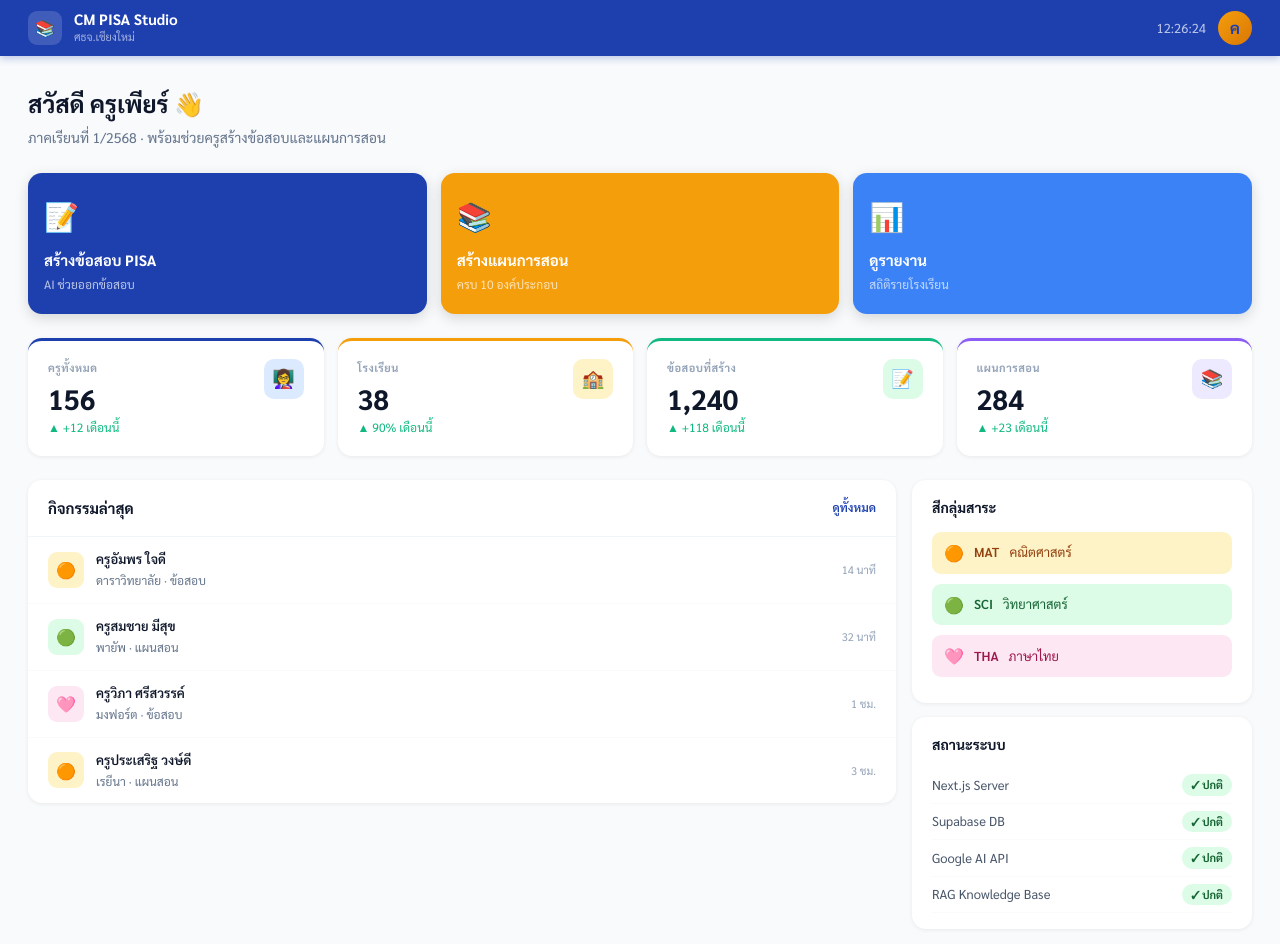
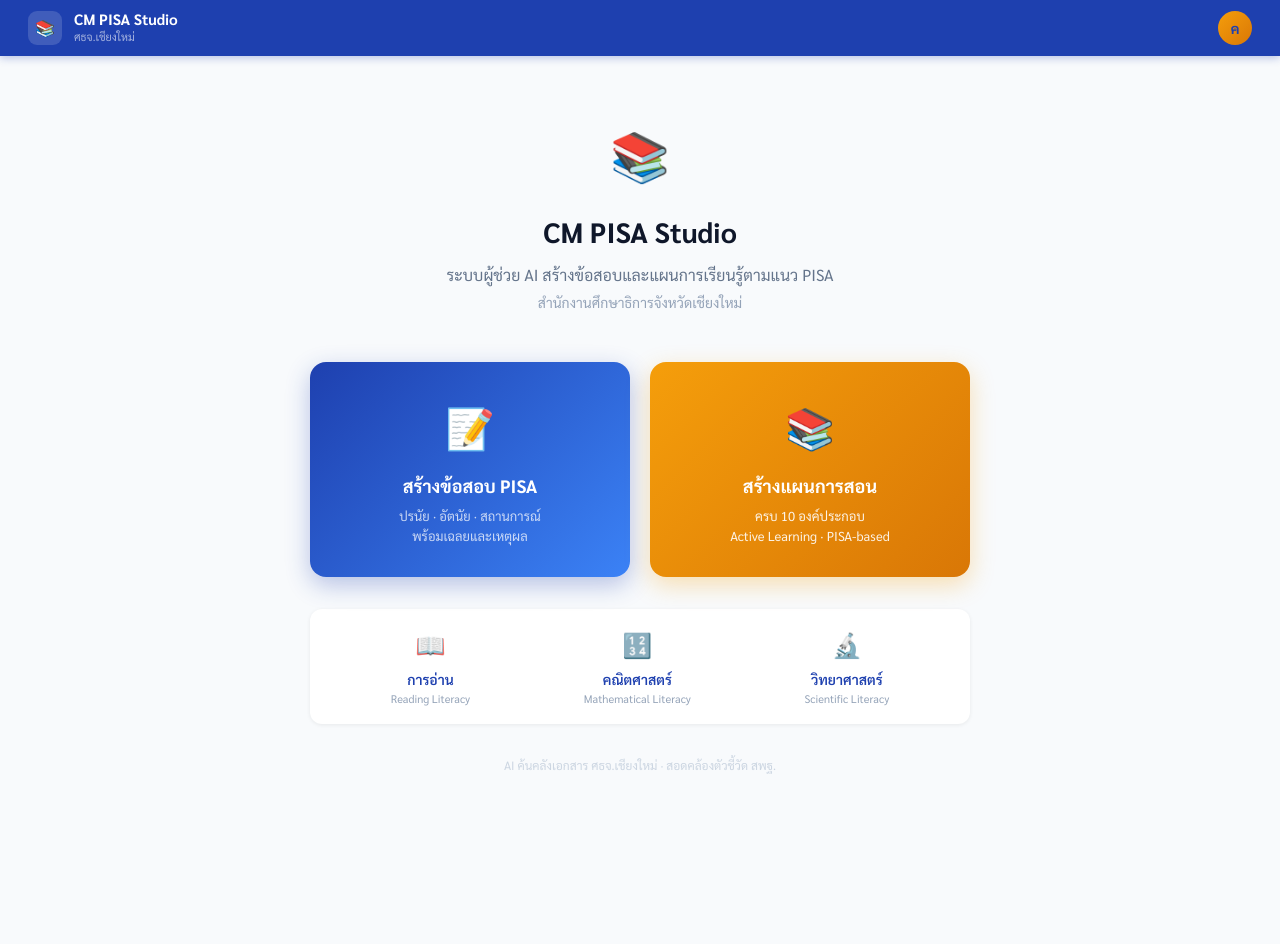
Before and after one commit to svpearsingh-ai/cm-pisa-studio, a Next.js app: page /dashboard in a window 1280 px wide. Shown: the top 944 px of the page. After the commit the page ends 835 px from the top, so only its background shows below. Built offline with nearby package versions, Linux system fonts and the light colour scheme.

Commit message:
clean dashboard teacher view

```diff
--- a/app/dashboard/page.tsx
+++ b/app/dashboard/page.tsx
@@ -1,154 +1,76 @@
-// app/dashboard/page.tsx
 'use client'
-import { useState, useEffect } from 'react'
 import { useRouter } from 'next/navigation'
-
-const SUBJECT_CONFIG = {
-  MAT: { label: 'คณิตศาสตร์', color: '#F59E0B', bg: '#FEF3C7', text: '#92400E', emoji: '🟠' },
-  SCI: { label: 'วิทยาศาสตร์', color: '#10B981', bg: '#DCFCE7', text: '#166534', emoji: '🟢' },
-  THA: { label: 'ภาษาไทย',    color: '#EC4899', bg: '#FCE7F3', text: '#9D174D', emoji: '🩷' },
-}
 
 export default function DashboardPage() {
   const router = useRouter()
-  const [time, setTime] = useState('')
-
-  useEffect(() => {
-    const update = () => {
-      const now = new Date()
-      setTime(now.toLocaleTimeString('th-TH'))
-    }
-    update()
-    const t = setInterval(update, 1000)
-    return () => clearInterval(t)
-  }, [])
-
-  const stats = [
-    { label: 'ครูทั้งหมด',    value: '156', change: '+12', icon: '👩‍🏫', color: '#1E40AF', bg: '#DBEAFE' },
-    { label: 'โรงเรียน',      value: '38',  change: '90%', icon: '🏫', color: '#F59E0B', bg: '#FEF3C7' },
-    { label: 'ข้อสอบที่สร้าง', value: '1,240', change: '+118', icon: '📝', color: '#10B981', bg: '#DCFCE7' },
-    { label: 'แผนการสอน',     value: '284', change: '+23', icon: '📚', color: '#8B5CF6', bg: '#EDE9FE' },
-  ]
-
-  const recent = [
-    { name: 'ครูอัมพร ใจดี',    school: 'ดาราวิทยาลัย',   subject: 'MAT', type: 'ข้อสอบ', time: '14 นาที' },
-    { name: 'ครูสมชาย มีสุข',   school: 'พายัพ',          subject: 'SCI', type: 'แผนสอน', time: '32 นาที' },
-    { name: 'ครูวิภา ศรีสวรรค์', school: 'มงฟอร์ต',       subject: 'THA', type: 'ข้อสอบ', time: '1 ชม.' },
-    { name: 'ครูประเสริฐ วงษ์ดี', school: 'เรยีนา',       subject: 'MAT', type: 'แผนสอน', time: '3 ชม.' },
-  ]
 
   return (
-    <div style={{ minHeight: '100vh', background: '#F8FAFC', fontFamily: 'Sarabun, sans-serif' }}>
+    <div style={{ minHeight:'100vh', background:'#F8FAFC', fontFamily:'Sarabun,sans-serif' }}>
       {/* Topbar */}
-      <div style={{ background: '#1E40AF', padding: '0 28px', display: 'flex', alignItems: 'center', justifyContent: 'space-between', height: 56, boxShadow: '0 2px 8px rgba(30,64,175,.3)' }}>
-        <div style={{ display: 'flex', alignItems: 'center', gap: 12 }}>
-          <div style={{ width: 34, height: 34, borderRadius: 9, background: 'rgba(255,255,255,.15)', display: 'flex', alignItems: 'center', justifyContent: 'center', fontSize: 16 }}>📚</div>
+      <div style={{ background:'#1E40AF', padding:'0 28px', display:'flex', alignItems:'center', justifyContent:'space-between', height:56, boxShadow:'0 2px 8px rgba(30,64,175,.3)' }}>
+        <div style={{ display:'flex', alignItems:'center', gap:12 }}>
+          <div style={{ width:34, height:34, borderRadius:9, background:'rgba(255,255,255,.15)', display:'flex', alignItems:'center', justifyContent:'center', fontSize:16 }}>📚</div>
           <div>
-            <div style={{ color: 'white', fontWeight: 700, fontSize: 15, lineHeight: 1 }}>CM PISA Studio</div>
-            <div style={{ color: 'rgba(255,255,255,.6)', fontSize: 11, marginTop: 2 }}>ศธจ.เชียงใหม่</div>
+            <div style={{ color:'white', fontWeight:700, fontSize:15, lineHeight:1 }}>CM PISA Studio</div>
+            <div style={{ color:'rgba(255,255,255,.6)', fontSize:11, marginTop:2 }}>ศธจ.เชียงใหม่</div>
           </div>
         </div>
-        <div style={{ display: 'flex', alignItems: 'center', gap: 12 }}>
-          <div style={{ color: 'rgba(255,255,255,.7)', fontSize: 13 }}>{time}</div>
-          <div style={{ width: 34, height: 34, borderRadius: '50%', background: 'linear-gradient(135deg,#F59E0B,#D97706)', display: 'flex', alignItems: 'center', justifyContent: 'center', fontWeight: 700, color: '#1E40AF', cursor: 'pointer' }}>ค</div>
+        <div style={{ display:'flex', alignItems:'center', gap:12 }}>
+          <div style={{ width:34, height:34, borderRadius:'50%', background:'linear-gradient(135deg,#F59E0B,#D97706)', display:'flex', alignItems:'center', justifyContent:'center', fontWeight:700, color:'#1E40AF', cursor:'pointer', fontSize:14 }}>ค</div>
         </div>
       </div>
 
-      <div style={{ padding: '28px 28px 40px' }}>
-        {/* Header */}
-        <div style={{ marginBottom: 24 }}>
-          <h1 style={{ fontSize: 24, fontWeight: 700, color: '#0F172A', margin: 0 }}>สวัสดี ครูเพียร์ 👋</h1>
-          <p style={{ color: '#64748B', fontSize: 14, margin: '4px 0 0' }}>ภาคเรียนที่ 1/2568 · พร้อมช่วยครูสร้างข้อสอบและแผนการสอน</p>
+      {/* Content */}
+      <div style={{ maxWidth:700, margin:'0 auto', padding:'60px 20px' }}>
+
+        {/* Welcome */}
+        <div style={{ textAlign:'center', marginBottom:48 }}>
+          <div style={{ fontSize:48, marginBottom:16 }}>📚</div>
+          <h1 style={{ fontSize:28, fontWeight:700, color:'#0F172A', margin:'0 0 8px' }}>CM PISA Studio</h1>
+          <p style={{ color:'#64748B', fontSize:16, margin:0 }}>ระบบผู้ช่วย AI สร้างข้อสอบและแผนการเรียนรู้ตามแนว PISA</p>
+          <p style={{ color:'#94A3B8', fontSize:14, margin:'4px 0 0' }}>สำนักงานศึกษาธิการจังหวัดเชียงใหม่</p>
         </div>
 
-        {/* Quick Actions */}
-        <div style={{ display: 'grid', gridTemplateColumns: 'repeat(3,1fr)', gap: 14, marginBottom: 24 }}>
-          {[
-            { icon: '📝', label: 'สร้างข้อสอบ PISA', sub: 'AI ช่วยออกข้อสอบ', color: '#1E40AF', bg: '#1E40AF', path: '/exam' },
-            { icon: '📚', label: 'สร้างแผนการสอน', sub: 'ครบ 10 องค์ประกอบ', color: '#92400E', bg: '#F59E0B', path: '/lesson' },
-            { icon: '📊', label: 'ดูรายงาน', sub: 'สถิติรายโรงเรียน', color: '#1D4ED8', bg: '#3B82F6', path: '/admin' },
-          ].map(a => (
-            <button key={a.label} onClick={() => router.push(a.path)}
-              style={{ background: a.bg, border: 'none', borderRadius: 14, padding: '20px 16px', cursor: 'pointer', textAlign: 'left', transition: 'transform .15s,box-shadow .15s', boxShadow: '0 4px 14px rgba(0,0,0,.15)' }}
-              onMouseOver={e => { (e.currentTarget as HTMLElement).style.transform = 'translateY(-3px)'; (e.currentTarget as HTMLElement).style.boxShadow = '0 8px 24px rgba(0,0,0,.2)' }}
-              onMouseOut={e => { (e.currentTarget as HTMLElement).style.transform = 'translateY(0)'; (e.currentTarget as HTMLElement).style.boxShadow = '0 4px 14px rgba(0,0,0,.15)' }}>
-              <div style={{ fontSize: 28, marginBottom: 10 }}>{a.icon}</div>
-              <div style={{ fontSize: 15, fontWeight: 700, color: 'white' }}>{a.label}</div>
-              <div style={{ fontSize: 12, color: 'rgba(255,255,255,.7)', marginTop: 3 }}>{a.sub}</div>
-            </button>
-          ))}
+        {/* 2 ปุ่มหลัก */}
+        <div style={{ display:'grid', gridTemplateColumns:'1fr 1fr', gap:20, marginBottom:32 }}>
+          <button onClick={() => router.push('/exam')}
+            style={{ background:'linear-gradient(135deg,#1E40AF,#3B82F6)', border:'none', borderRadius:16, padding:'32px 24px', cursor:'pointer', textAlign:'center', boxShadow:'0 8px 24px rgba(30,64,175,.3)', transition:'transform .15s' }}
+            onMouseOver={e => (e.currentTarget.style.transform='translateY(-4px)')}
+            onMouseOut={e => (e.currentTarget.style.transform='translateY(0)')}>
+            <div style={{ fontSize:40, marginBottom:14 }}>📝</div>
+            <div style={{ fontSize:18, fontWeight:700, color:'white', marginBottom:6 }}>สร้างข้อสอบ PISA</div>
+            <div style={{ fontSize:13, color:'rgba(255,255,255,.75)', lineHeight:1.5 }}>ปรนัย · อัตนัย · สถานการณ์<br/>พร้อมเฉลยและเหตุผล</div>
+          </button>
+
+          <button onClick={() => router.push('/lesson')}
+            style={{ background:'linear-gradient(135deg,#F59E0B,#D97706)', border:'none', borderRadius:16, padding:'32px 24px', cursor:'pointer', textAlign:'center', boxShadow:'0 8px 24px rgba(245,158,11,.3)', transition:'transform .15s' }}
+            onMouseOver={e => (e.currentTarget.style.transform='translateY(-4px)')}
+            onMouseOut={e => (e.currentTarget.style.transform='translateY(0)')}>
+            <div style={{ fontSize:40, marginBottom:14 }}>📚</div>
+            <div style={{ fontSize:18, fontWeight:700, color:'white', marginBottom:6 }}>สร้างแผนการสอน</div>
+            <div style={{ fontSize:13, color:'rgba(255,255,255,.9)', lineHeight:1.5 }}>ครบ 10 องค์ประกอบ<br/>Active Learning · PISA-based</div>
+          </button>
         </div>
 
-        {/* Stats */}
-        <div style={{ display: 'grid', gridTemplateColumns: 'repeat(4,1fr)', gap: 14, marginBottom: 24 }}>
-          {stats.map(s => (
-            <div key={s.label} style={{ background: 'white', borderRadius: 14, padding: '18px 20px', boxShadow: '0 1px 4px rgba(0,0,0,.07)', borderTop: `3px solid ${s.color}` }}>
-              <div style={{ display: 'flex', justifyContent: 'space-between', alignItems: 'flex-start' }}>
-                <div>
-                  <div style={{ fontSize: 11, fontWeight: 700, textTransform: 'uppercase', letterSpacing: '.5px', color: '#94A3B8', marginBottom: 8 }}>{s.label}</div>
-                  <div style={{ fontSize: 28, fontWeight: 700, color: '#0F172A', lineHeight: 1 }}>{s.value}</div>
-                  <div style={{ fontSize: 12, color: '#10B981', marginTop: 6 }}>▲ {s.change} เดือนนี้</div>
-                </div>
-                <div style={{ width: 40, height: 40, borderRadius: 10, background: s.bg, display: 'flex', alignItems: 'center', justifyContent: 'center', fontSize: 18 }}>{s.icon}</div>
-              </div>
+        {/* Info bar */}
+        <div style={{ background:'white', borderRadius:12, padding:'16px 24px', boxShadow:'0 1px 4px rgba(0,0,0,.07)', display:'flex', justifyContent:'space-around', textAlign:'center' }}>
+          {[
+            { icon:'📖', label:'การอ่าน', sub:'Reading Literacy' },
+            { icon:'🔢', label:'คณิตศาสตร์', sub:'Mathematical Literacy' },
+            { icon:'🔬', label:'วิทยาศาสตร์', sub:'Scientific Literacy' },
+          ].map(item => (
+            <div key={item.label}>
+              <div style={{ fontSize:24, marginBottom:4 }}>{item.icon}</div>
+              <div style={{ fontSize:14, fontWeight:600, color:'#1E40AF' }}>{item.label}</div>
+              <div style={{ fontSize:11, color:'#94A3B8' }}>{item.sub}</div>
             </div>
           ))}
         </div>
 
-        {/* Subject Legend + Recent */}
-        <div style={{ display: 'grid', gridTemplateColumns: '1fr 340px', gap: 16, alignItems: 'start' }}>
-          {/* Recent */}
-          <div style={{ background: 'white', borderRadius: 14, boxShadow: '0 1px 4px rgba(0,0,0,.07)', overflow: 'hidden' }}>
-            <div style={{ padding: '16px 20px', borderBottom: '1px solid #F1F5F9', display: 'flex', justifyContent: 'space-between', alignItems: 'center' }}>
-              <div style={{ fontWeight: 700, fontSize: 15 }}>กิจกรรมล่าสุด</div>
-              <span style={{ fontSize: 12, color: '#1E40AF', cursor: 'pointer', fontWeight: 600 }}>ดูทั้งหมด</span>
-            </div>
-            {recent.map((r, i) => {
-              const s = SUBJECT_CONFIG[r.subject as keyof typeof SUBJECT_CONFIG]
-              return (
-                <div key={i} style={{ padding: '12px 20px', borderBottom: i < recent.length-1 ? '1px solid #F8FAFC' : 'none', display: 'flex', alignItems: 'center', gap: 12 }}>
-                  <div style={{ width: 36, height: 36, borderRadius: 9, background: s.bg, display: 'flex', alignItems: 'center', justifyContent: 'center', fontSize: 16, flexShrink: 0 }}>{s.emoji}</div>
-                  <div style={{ flex: 1 }}>
-                    <div style={{ fontSize: 13, fontWeight: 600 }}>{r.name}</div>
-                    <div style={{ fontSize: 12, color: '#64748B', marginTop: 2 }}>{r.school} · {r.type}</div>
-                  </div>
-                  <div style={{ fontSize: 11, color: '#94A3B8' }}>{r.time}</div>
-                </div>
-              )
-            })}
-          </div>
-
-          {/* Right col */}
-          <div style={{ display: 'flex', flexDirection: 'column', gap: 14 }}>
-            {/* Subject Legend */}
-            <div style={{ background: 'white', borderRadius: 14, padding: '16px 20px', boxShadow: '0 1px 4px rgba(0,0,0,.07)' }}>
-              <div style={{ fontWeight: 700, fontSize: 14, marginBottom: 14 }}>สีกลุ่มสาระ</div>
-              {Object.entries(SUBJECT_CONFIG).map(([k, v]) => (
-                <div key={k} style={{ display: 'flex', alignItems: 'center', gap: 10, marginBottom: 10, padding: '8px 12px', background: v.bg, borderRadius: 9 }}>
-                  <span style={{ fontSize: 16 }}>{v.emoji}</span>
-                  <span style={{ fontSize: 13, fontWeight: 600, color: v.text }}>{k}</span>
-                  <span style={{ fontSize: 13, color: v.text }}>{v.label}</span>
-                </div>
-              ))}
-            </div>
-
-            {/* Status */}
-            <div style={{ background: 'white', borderRadius: 14, padding: '16px 20px', boxShadow: '0 1px 4px rgba(0,0,0,.07)' }}>
-              <div style={{ fontWeight: 700, fontSize: 14, marginBottom: 12 }}>สถานะระบบ</div>
-              {[
-                { label: 'Next.js Server', ok: true },
-                { label: 'Supabase DB', ok: true },
-                { label: 'Google AI API', ok: true },
-                { label: 'RAG Knowledge Base', ok: true },
-              ].map(s => (
-                <div key={s.label} style={{ display: 'flex', justifyContent: 'space-between', alignItems: 'center', padding: '7px 0', borderBottom: '1px solid #F8FAFC' }}>
-                  <span style={{ fontSize: 13, color: '#475569' }}>{s.label}</span>
-                  <span style={{ fontSize: 11, fontWeight: 700, padding: '2px 9px', borderRadius: 100, background: '#DCFCE7', color: '#166534' }}>✓ ปกติ</span>
-                </div>
-              ))}
-            </div>
-          </div>
-        </div>
+        {/* Footer note */}
+        <p style={{ textAlign:'center', color:'#CBD5E1', fontSize:12, marginTop:32 }}>
+          AI ค้นคลังเอกสาร ศธจ.เชียงใหม่ · สอดคล้องตัวชี้วัด สพฐ.
+        </p>
       </div>
     </div>
   )
```
